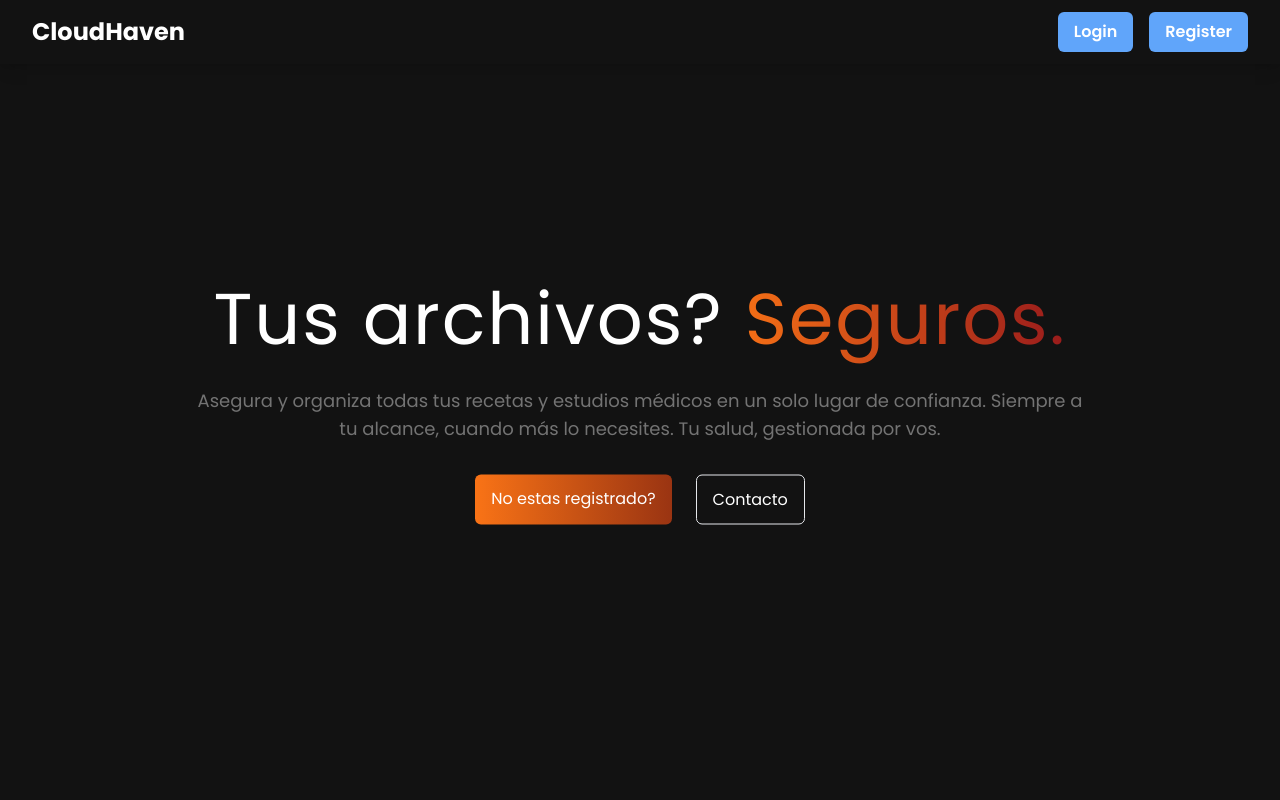
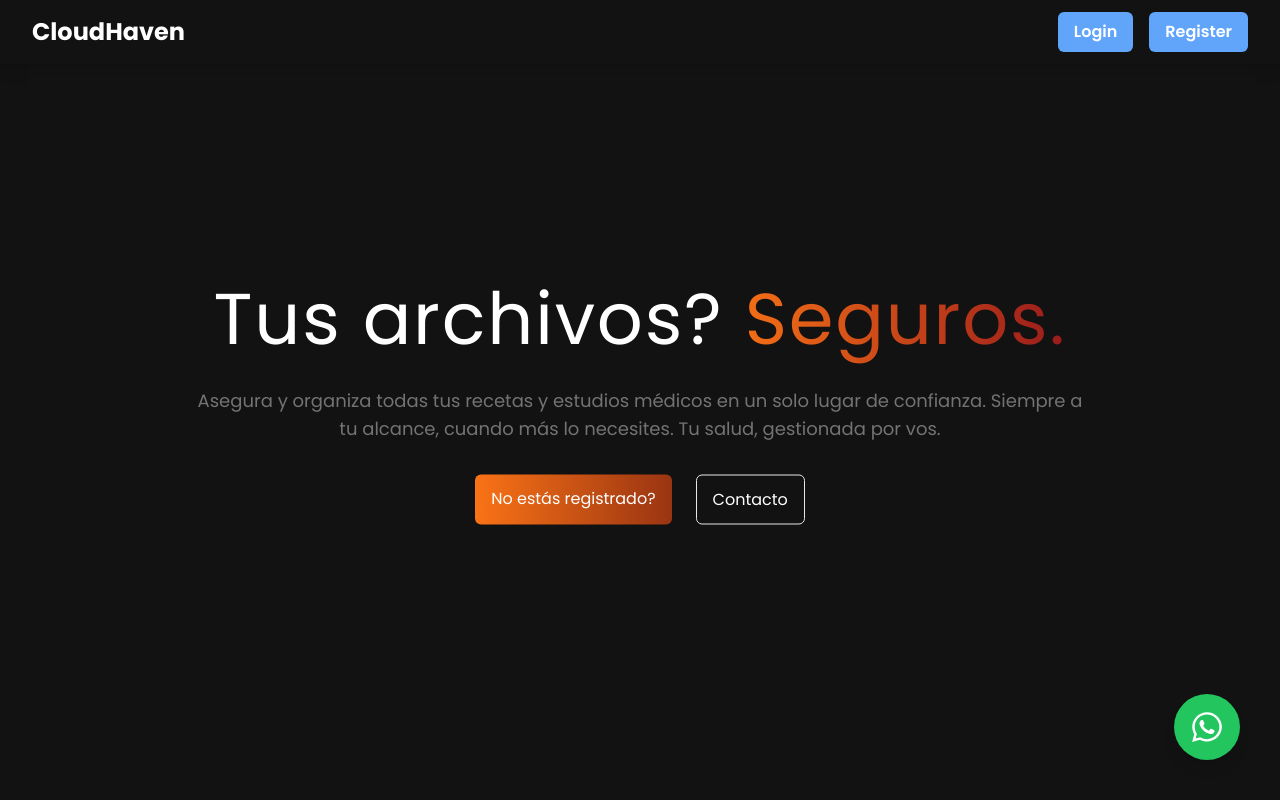
Before and after one commit to Ntarchini99/Cloudhaven, a React (Vite) app: page / in a window 1280 px wide. Shown: the top 800 px of the page. Built offline with nearby package versions, Linux system fonts and the light colour scheme; no server answers.

Commit message:
Integrate WhatsApp API with floating contact button

```diff
--- a/src/Components/Home/Home.jsx
+++ b/src/Components/Home/Home.jsx
@@ -1,4 +1,6 @@
 import React from 'react';
+import { Link } from 'react-router-dom';
+import WhatsAppButton from '../WhatsAppButton/WhatsAppButton';
 
 function Home() {
     return (
@@ -15,17 +17,18 @@ function Home() {
                     Asegura y organiza todas tus recetas y estudios médicos en un solo lugar de confianza. Siempre a tu alcance, cuando más lo necesites. Tu salud, gestionada por vos.
                 </p>
                 <div className="flex justify-center mt-8">
-                    <a
-                        href="/Register"
+                    <Link
+                        to="/Register"
                         className="bg-gradient-to-r from-orange-500 to-orange-800 py-3 px-4 mx-3 rounded-md"
                     >
-                        No estas registrado?
-                    </a>
+                        No estás registrado?
+                    </Link>
                     <a href="mailto:ntarchini.developer@gmail.com" className="py-3 px-4 mx-3 rounded-md border">
                         Contacto
                     </a>
                 </div>
             </div>
+            <WhatsAppButton />
         </div>
     );
 };
--- /dev/null
+++ b/src/Components/WhatsAppButton/WhatsAppButton.jsx
@@ -0,0 +1,16 @@
+import { FaWhatsapp } from 'react-icons/fa';
+
+const WhatsAppButton = () => {
+    return (
+        <a
+            href="https://wa.me/543484365436"
+            target="_blank"
+            rel="noopener noreferrer"
+            className="fixed bottom-10 right-10 bg-green-500 text-white rounded-full p-4 shadow-lg hover:bg-green-600 transition duration-300"
+        >
+            <FaWhatsapp size={34} />
+        </a>
+    );
+};
+
+export default WhatsAppButton;
```
